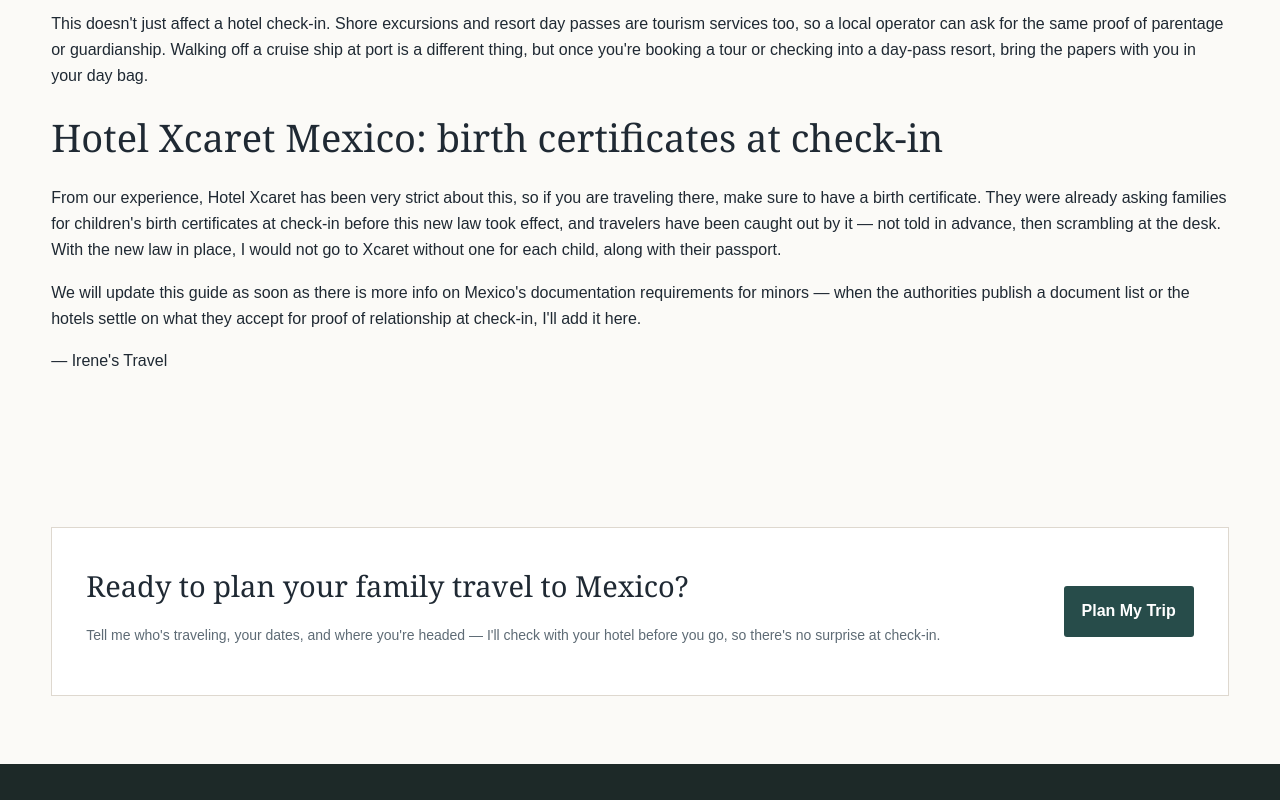
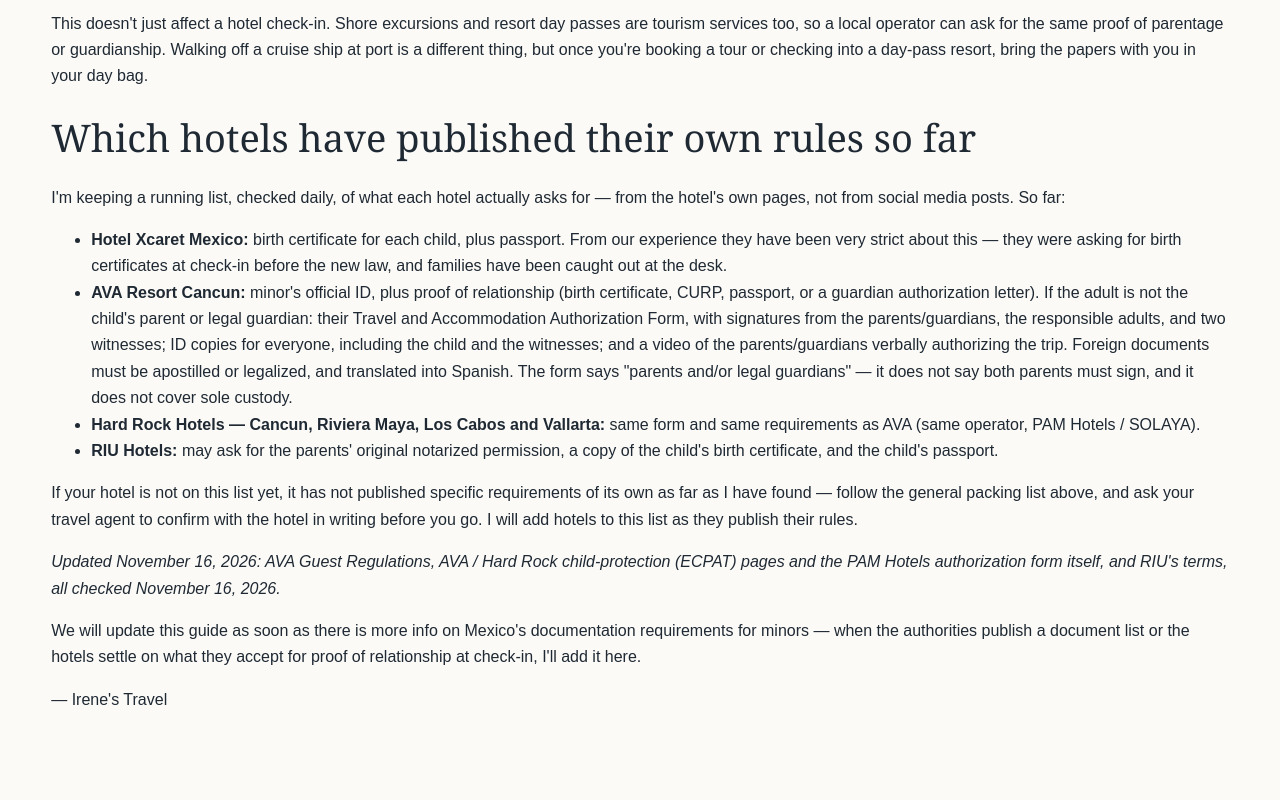
Before and after one commit to ilya-yusim/irenestravel-website, a plain HTML site: page mexico-children-birth-certificates.html in a window 1280 px wide. Shown: the part 2526-3326 px from the top of the page. Drawn offline with Linux system fonts and the light colour scheme.

Commit message:
Update Mexico children guide: hotel requirements list (AVA, Hard Rock, RIU, Xcaret)

```diff
--- a/mexico-children-birth-certificates.html
+++ b/mexico-children-birth-certificates.html
@@ -23,8 +23,16 @@
 <p>A practical tip from years of doing this: keep a paper copy in your carry-on, separate from the originals, and a photo on your phone as a backup. Don't put the only copy in a checked bag, and don't leave it in the hotel safe on a day you're going on a tour or a day pass — the tour operator can ask, too.</p>
 <h2>Cruises, day passes, and tours in Mexico with children</h2>
 <p>This doesn't just affect a hotel check-in. Shore excursions and resort day passes are tourism services too, so a local operator can ask for the same proof of parentage or guardianship. Walking off a cruise ship at port is a different thing, but once you're booking a tour or checking into a day-pass resort, bring the papers with you in your day bag.</p>
-<h2>Hotel Xcaret Mexico: birth certificates at check-in</h2>
-<p>From our experience, Hotel Xcaret has been very strict about this, so if you are traveling there, make sure to have a birth certificate. They were already asking families for children's birth certificates at check-in before this new law took effect, and travelers have been caught out by it — not told in advance, then scrambling at the desk. With the new law in place, I would not go to Xcaret without one for each child, along with their passport.</p>
+<h2>Which hotels have published their own rules so far</h2>
+<p>I'm keeping a running list, checked daily, of what each hotel actually asks for — from the hotel's own pages, not from social media posts. So far:</p>
+<ul>
+<li><strong>Hotel Xcaret Mexico:</strong> birth certificate for each child, plus passport. From our experience they have been very strict about this — they were asking for birth certificates at check-in before the new law, and families have been caught out at the desk.</li>
+<li><strong>AVA Resort Cancun:</strong> minor's official ID, plus proof of relationship (birth certificate, CURP, passport, or a guardian authorization letter). If the adult is not the child's parent or legal guardian: their Travel and Accommodation Authorization Form, with signatures from the parents/guardians, the responsible adults, and two witnesses; ID copies for everyone, including the child and the witnesses; and a video of the parents/guardians verbally authorizing the trip. Foreign documents must be apostilled or legalized, and translated into Spanish. The form says "parents and/or legal guardians" — it does not say both parents must sign, and it does not cover sole custody.</li>
+<li><strong>Hard Rock Hotels — Cancun, Riviera Maya, Los Cabos and Vallarta:</strong> same form and same requirements as AVA (same operator, PAM Hotels / SOLAYA).</li>
+<li><strong>RIU Hotels:</strong> may ask for the parents' original notarized permission, a copy of the child's birth certificate, and the child's passport.</li>
+</ul>
+<p>If your hotel is not on this list yet, it has not published specific requirements of its own as far as I have found — follow the general packing list above, and ask your travel agent to confirm with the hotel in writing before you go. I will add hotels to this list as they publish their rules.</p>
+<p><em>Updated November 16, 2026: AVA Guest Regulations, AVA / Hard Rock child-protection (ECPAT) pages and the PAM Hotels authorization form itself, and RIU's terms, all checked November 16, 2026.</em></p>
 <p>We will update this guide as soon as there is more info on Mexico's documentation requirements for minors — when the authorities publish a document list or the hotels settle on what they accept for proof of relationship at check-in, I'll add it here.</p>
 <p>— Irene's Travel</p>
 </div></section><section class="section"><div class="wrap cta"><div><h3>Ready to plan your family travel to Mexico?</h3><p class="small">Tell me who's traveling, your dates, and where you're headed — I'll check with your hotel before you go, so there's no surprise at check-in.</p></div><a class="btn" href="plan-my-trip.html">Plan My Trip</a></div></section><footer><div class="wrap foot"><div><img class="logo" src="assets/logo.png" alt="Irene's Travel"><p class="small">Personal travel planning from San Jose, California. Africa, Tahiti, Mexico, Caribbean, cruises, honeymoons, families and groups.</p></div><div><strong>Specialties</strong><p><a href="africa.html">Africa</a><br><a href="tahiti.html">Tahiti</a><br><a href="mexico-caribbean.html">Mexico & Caribbean</a><br><a href="cruises.html">Cruises</a><br><a href="honeymoons.html">Honeymoons</a></p></div><div><strong>Contact</strong><p><a href="mailto:info@irenestravel.com">info@irenestravel.com</a><br>(408) 905-8747<br>San Jose, California</p></div></div></footer></body></html>
```
